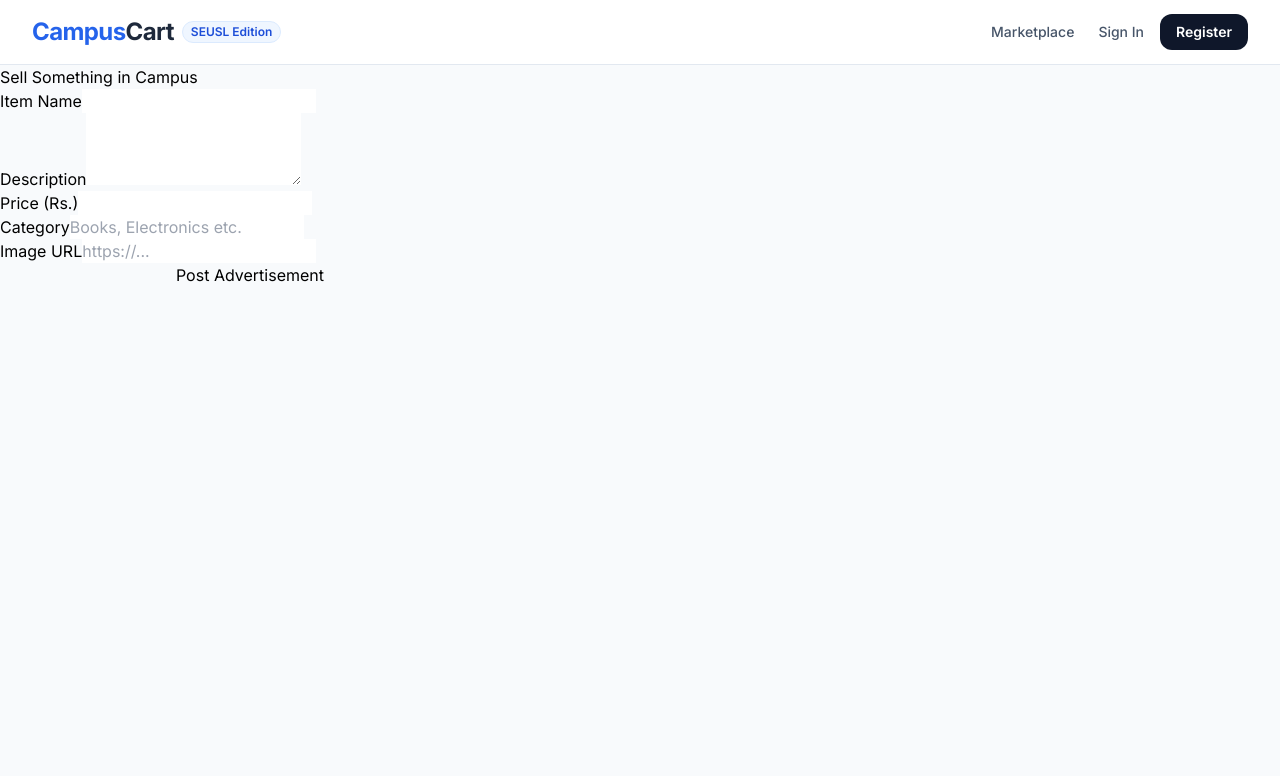
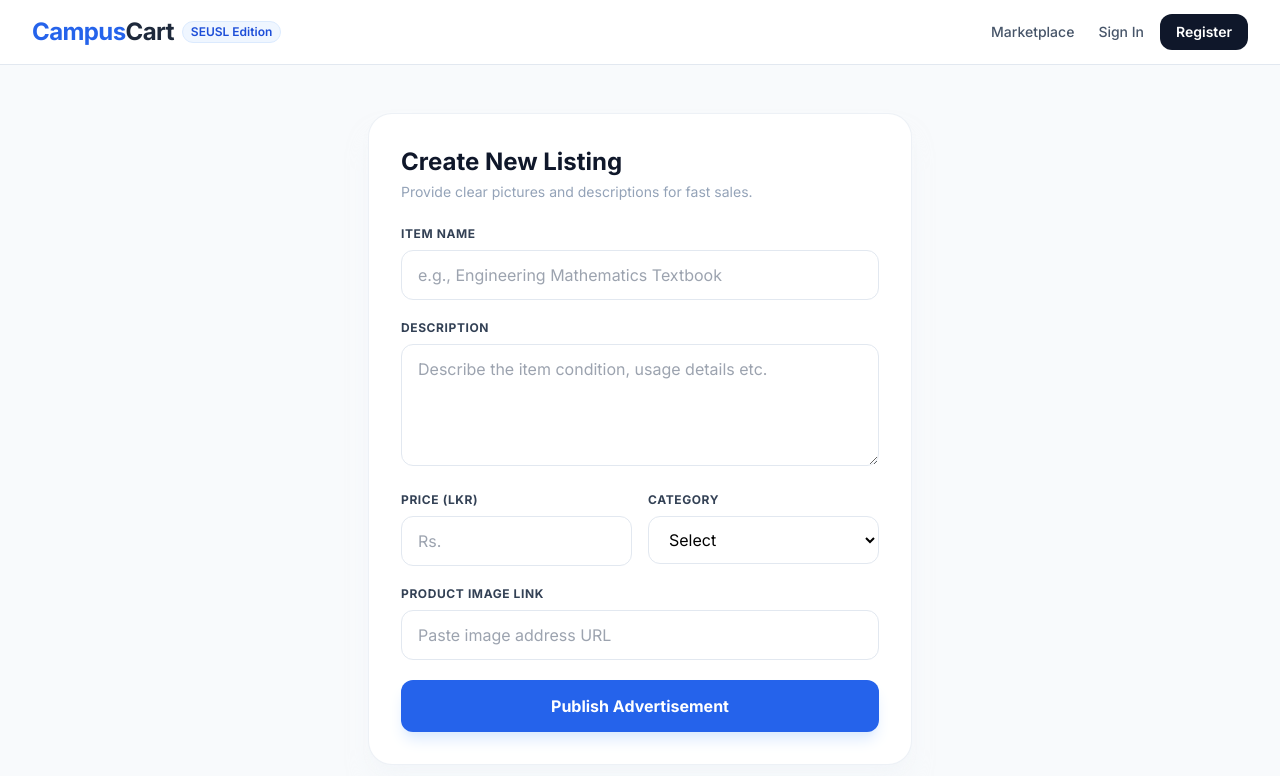
Before and after one commit to NethmiDhananjana1011/campuscart-frontend, a React (Vite) app in the folder campuscart-frontend/: page /add in a window 1280 px wide. Shown: the top 776 px of the page. Built offline with nearby package versions, Linux system fonts and the light colour scheme.

Commit message:
List Product Form

```diff
--- a/campuscart-frontend/src/pages/AddProduct.jsx
+++ b/campuscart-frontend/src/pages/AddProduct.jsx
@@ -4,45 +4,73 @@
 
 export default function AddProduct() {
     const [formData, setFormData] = useState({ title: '', description: '', price: '', category: '', image: '' });
+    const [submitting, setSubmitting] = useState(false);
     const navigate = useNavigate();
 
     const handleSubmit = async (e) => {
         e.preventDefault();
+        setSubmitting(true);
         try {
+            const token = localStorage.getItem('token');
+            if (!token) {
+                alert('Please login first to list items');
+                return navigate('/login');
+            }
+
+            // Getting current user context safely
             await axios.post('http://localhost:5000/api/products/add', formData);
-            alert('Product Listed Successfully!');
+            alert('Your item is now live in the marketplace!');
             navigate('/');
         } catch (err) {
-            alert('Error adding product');
+            alert('Listing failed. Please check inputs.');
+        } finally {
+            setSubmitting(false);
         }
     };
 
     return (
-        <div className="container" style={{ maxWidth: '500px' }}>
-            <h2>Sell Something in Campus</h2>
-            <form onSubmit={handleSubmit} className="card">
-                <div className="form-group">
-                    <label>Item Name</label>
-                    <input type="text" onChange={(e) => setFormData({...formData, title: e.target.value})} required />
+        <div className="max-w-xl mx-auto px-4 py-12">
+            <div className="bg-white rounded-3xl border border-slate-200/60 p-8 shadow-xl shadow-slate-100/50">
+                <div className="mb-6">
+                    <h2 className="text-2xl font-extrabold text-slate-900">Create New Listing</h2>
+                    <p className="text-sm text-slate-400 mt-1">Provide clear pictures and descriptions for fast sales.</p>
                 </div>
-                <div className="form-group">
-                    <label>Description</label>
-                    <textarea rows="3" onChange={(e) => setFormData({...formData, description: e.target.value})} required></textarea>
-                </div>
-                <div className="form-group">
-                    <label>Price (Rs.)</label>
-                    <input type="number" onChange={(e) => setFormData({...formData, price: e.target.value})} required />
-                </div>
-                <div className="form-group">
-                    <label>Category</label>
-                    <input type="text" placeholder="Books, Electronics etc." onChange={(e) => setFormData({...formData, category: e.target.value})} required />
-                </div>
-                <div className="form-group">
-                    <label>Image URL</label>
-                    <input type="text" placeholder="https://..." onChange={(e) => setFormData({...formData, image: e.target.value})} required />
-                </div>
-                <button type="submit" className="btn" style={{ width: '100%' }}>Post Advertisement</button>
-            </form>
+
+                <form onSubmit={handleSubmit} className="space-y-5">
+                    <div>
+                        <label className="block text-xs font-bold text-slate-700 uppercase tracking-wider mb-2">Item Name</label>
+                        <input type="text" onChange={(e) => setFormData({...formData, title: e.target.value})} className="w-full px-4 py-3 rounded-xl border border-slate-200 focus:outline-none focus:ring-2 focus:ring-blue-500" placeholder="e.g., Engineering Mathematics Textbook" required />
+                    </div>
+                    <div>
+                        <label className="block text-xs font-bold text-slate-700 uppercase tracking-wider mb-2">Description</label>
+                        <textarea rows="4" onChange={(e) => setFormData({...formData, description: e.target.value})} className="w-full px-4 py-3 rounded-xl border border-slate-200 focus:outline-none focus:ring-2 focus:ring-blue-500" placeholder="Describe the item condition, usage details etc." required></textarea>
+                    </div>
+                    <div className="grid grid-cols-2 gap-4">
+                        <div>
+                            <label className="block text-xs font-bold text-slate-700 uppercase tracking-wider mb-2">Price (LKR)</label>
+                            <input type="number" onChange={(e) => setFormData({...formData, price: e.target.value})} className="w-full px-4 py-3 rounded-xl border border-slate-200 focus:outline-none focus:ring-2 focus:ring-blue-500" placeholder="Rs." required />
+                        </div>
+                        <div>
+                            <label className="block text-xs font-bold text-slate-700 uppercase tracking-wider mb-2">Category</label>
+                            <select onChange={(e) => setFormData({...formData, category: e.target.value})} className="w-full px-4 py-3 rounded-xl border border-slate-200 bg-white focus:outline-none focus:ring-2 focus:ring-blue-500" required>
+                                <option value="">Select</option>
+                                <option value="Books">Books / Notes</option>
+                                <option value="Electronics">Electronics</option>
+                                <option value="Clothing">Clothing</option>
+                                <option value="Room Essentials">Room Essentials</option>
+                            </select>
+                        </div>
+                    </div>
+                    <div>
+                        <label className="block text-xs font-bold text-slate-700 uppercase tracking-wider mb-2">Product Image Link</label>
+                        <input type="text" onChange={(e) => setFormData({...formData, image: e.target.value})} className="w-full px-4 py-3 rounded-xl border border-slate-200 focus:outline-none focus:ring-2 focus:ring-blue-500" placeholder="Paste image address URL" required />
+                    </div>
+
+                    <button type="submit" disabled={submitting} className="w-full bg-blue-600 hover:bg-blue-700 text-white font-bold py-3.5 rounded-xl shadow-lg shadow-blue-100 transition-all cursor-pointer mt-4">
+                        {submitting ? 'Publishing...' : 'Publish Advertisement'}
+                    </button>
+                </form>
+            </div>
         </div>
     );
 }
```
